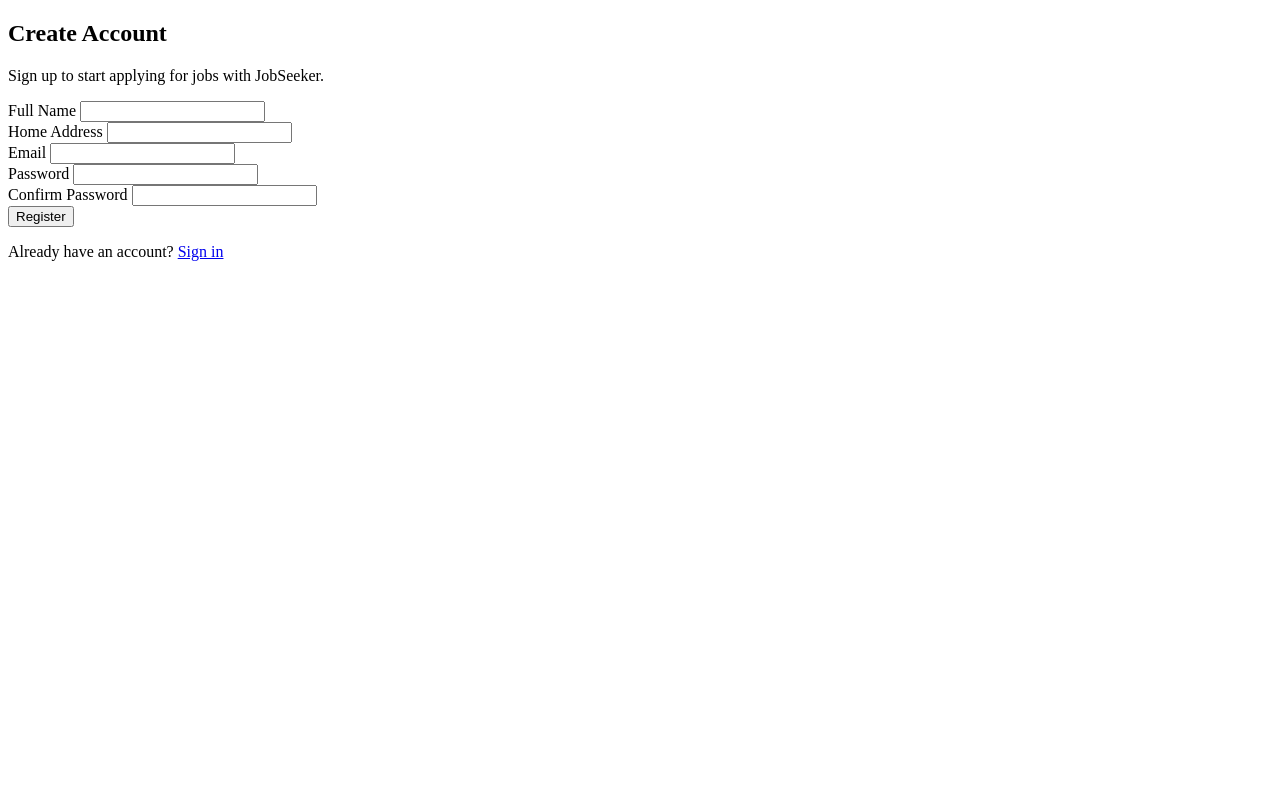
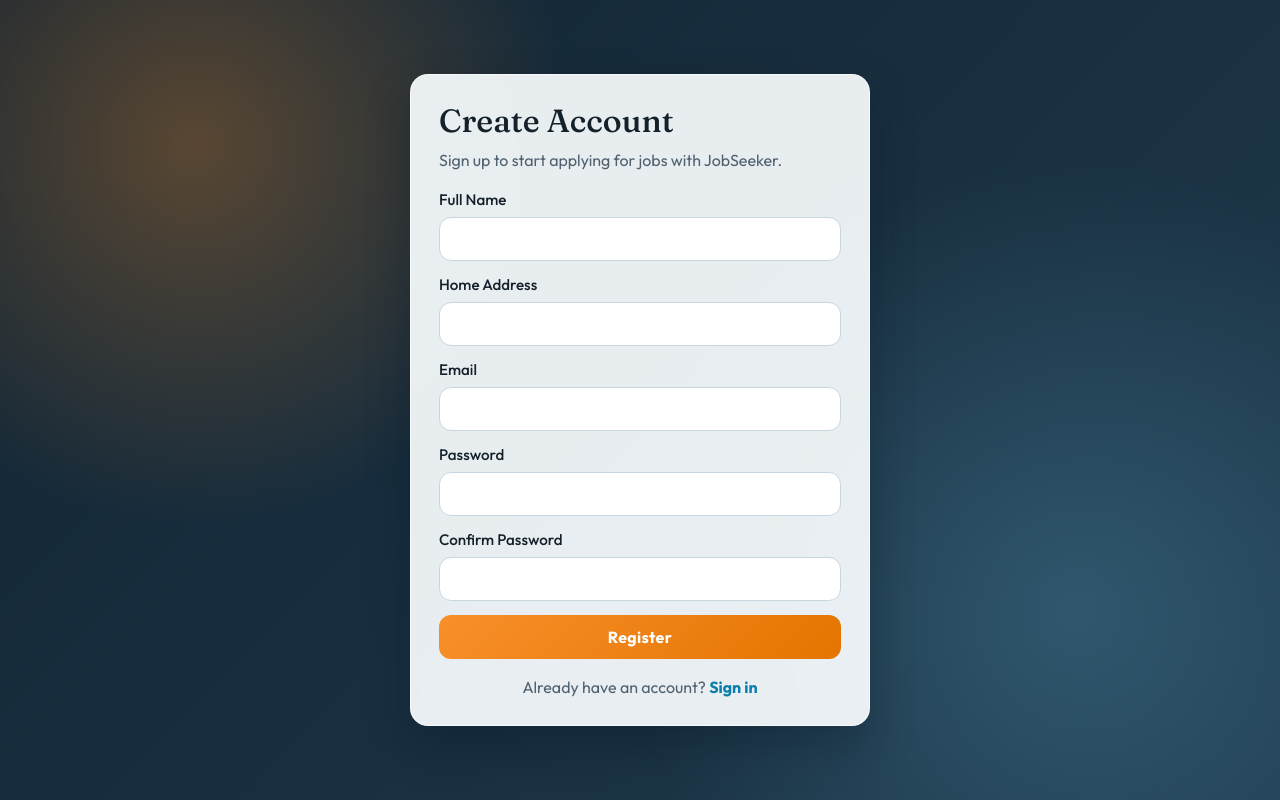
Before and after one commit to MantasRupeika/JobSeeker, a plain HTML site: page frontend/registration.html in a window 1280 px wide. Drawn offline with Linux system fonts and the light colour scheme.

Commit message:
feat: add styles for registration and login forms

```diff
--- a/frontend/registration.html
+++ b/frontend/registration.html
@@ -4,45 +4,46 @@
   <meta charset="UTF-8">
   <meta name="viewport" content="width=device-width, initial-scale=1.0">
   <title>JobSeeker | Registration</title>
+  <link rel="stylesheet" href="styles.css">
 </head>
-<body>
-  <main>
-    <section aria-labelledby="registration-heading">
+<body class="auth-page">
+  <main class="auth-main">
+    <section class="auth-card" aria-labelledby="registration-heading">
       <h1 id="registration-heading">Create Account</h1>
-      <p>Sign up to start applying for jobs with JobSeeker.</p>
+      <p class="auth-subtitle">Sign up to start applying for jobs with JobSeeker.</p>
 
-      <form action="#" method="post">
-        <div>
+      <form class="auth-form" action="#" method="post">
+        <div class="form-row">
           <label for="fullName">Full Name</label>
           <input id="fullName" name="fullName" type="text" autocomplete="name" required>
         </div>
 
-        <div>
+        <div class="form-row">
           <label for="homeAddress">Home Address</label>
           <input id="homeAddress" name="homeAddress" type="text" autocomplete="street-address" required>
         </div>
 
-        <div>
+        <div class="form-row">
           <label for="email">Email</label>
           <input id="email" name="email" type="email" autocomplete="email" required>
         </div>
 
-        <div>
+        <div class="form-row">
           <label for="password">Password</label>
           <input id="password" name="password" type="password" autocomplete="new-password" required>
         </div>
 
-        <div>
+        <div class="form-row">
           <label for="confirmPassword">Confirm Password</label>
           <input id="confirmPassword" name="confirmPassword" type="password" autocomplete="new-password" required>
         </div>
 
-        <div>
+        <div class="form-row">
           <button type="submit">Register</button>
         </div>
       </form>
 
-      <p>Already have an account? <a href="login.html">Sign in</a></p>
+      <p class="auth-switch">Already have an account? <a href="login.html">Sign in</a></p>
     </section>
   </main>
 </body>
--- /dev/null
+++ b/frontend/styles.css
@@ -0,0 +1,143 @@
+@import url("https://fonts.googleapis.com/css2?family=Outfit:wght@400;500;700&family=Fraunces:opsz,wght@9..144,500&display=swap");
+
+:root {
+  --bg-dark: #122432;
+  --bg-mid: #1f3a4d;
+  --accent: #f88f2a;
+  --accent-strong: #e47500;
+  --surface: rgba(246, 250, 252, 0.94);
+  --text: #14212b;
+  --muted: #4f6170;
+  --border: #c7d6df;
+  --focus: #0b7fab;
+  --shadow: 0 20px 45px rgba(4, 18, 29, 0.3);
+}
+
+* {
+  box-sizing: border-box;
+}
+
+body.auth-page {
+  margin: 0;
+  min-height: 100vh;
+  font-family: "Outfit", "Trebuchet MS", sans-serif;
+  color: var(--text);
+  background:
+    radial-gradient(circle at 15% 18%, rgba(248, 143, 42, 0.3), transparent 30%),
+    radial-gradient(circle at 84% 76%, rgba(98, 173, 208, 0.28), transparent 36%),
+    linear-gradient(135deg, var(--bg-dark), var(--bg-mid));
+}
+
+.auth-main {
+  min-height: 100vh;
+  display: grid;
+  place-items: center;
+  padding: 24px;
+}
+
+.auth-card {
+  width: min(100%, 460px);
+  background: var(--surface);
+  border: 1px solid rgba(255, 255, 255, 0.7);
+  border-radius: 18px;
+  box-shadow: var(--shadow);
+  padding: 28px;
+  backdrop-filter: blur(5px);
+}
+
+.auth-card h1 {
+  margin: 0;
+  font-family: "Fraunces", "Georgia", serif;
+  font-size: 2rem;
+  line-height: 1.15;
+}
+
+.auth-subtitle {
+  margin: 10px 0 20px;
+  color: var(--muted);
+}
+
+.auth-form {
+  display: grid;
+  gap: 14px;
+}
+
+.form-row {
+  display: grid;
+  gap: 8px;
+}
+
+.form-row label {
+  font-size: 0.95rem;
+  font-weight: 500;
+}
+
+.form-row input {
+  width: 100%;
+  border: 1px solid var(--border);
+  border-radius: 12px;
+  font: inherit;
+  padding: 11px 12px;
+  background: #ffffff;
+  transition: border-color 0.2s ease, box-shadow 0.2s ease;
+}
+
+.form-row input:focus {
+  outline: none;
+  border-color: var(--focus);
+  box-shadow: 0 0 0 3px rgba(11, 127, 171, 0.2);
+}
+
+.form-row button {
+  width: 100%;
+  border: 0;
+  border-radius: 12px;
+  font: inherit;
+  font-weight: 700;
+  letter-spacing: 0.02em;
+  padding: 12px;
+  color: #ffffff;
+  background: linear-gradient(135deg, var(--accent), var(--accent-strong));
+  cursor: pointer;
+  transition: transform 0.16s ease, box-shadow 0.16s ease;
+}
+
+.form-row button:hover {
+  transform: translateY(-1px);
+  box-shadow: 0 10px 16px rgba(228, 117, 0, 0.3);
+}
+
+.form-row button:active {
+  transform: translateY(0);
+}
+
+.auth-switch {
+  margin: 18px 0 0;
+  text-align: center;
+  color: var(--muted);
+}
+
+.auth-switch a {
+  color: var(--focus);
+  font-weight: 700;
+  text-decoration: none;
+}
+
+.auth-switch a:hover {
+  text-decoration: underline;
+}
+
+@media (max-width: 520px) {
+  .auth-main {
+    padding: 16px;
+  }
+
+  .auth-card {
+    padding: 22px;
+    border-radius: 14px;
+  }
+
+  .auth-card h1 {
+    font-size: 1.7rem;
+  }
+}
```
Also changed, not shown: frontend/login.html (+10 -9 lines).
